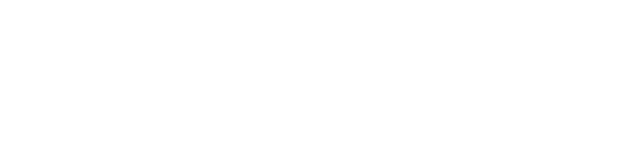
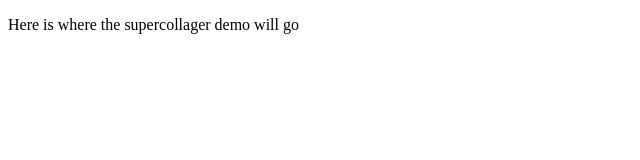
Before and after one commit to chgagnon/supercollager, a plain HTML site: page docs/index.html in a window 1280 px wide. Shown: the whole page, without its empty margins (0-640 px from the left). Drawn offline with Linux system fonts and the light colour scheme.

Commit message:
Put text on demo site

```diff
--- a/docs/index.html
+++ b/docs/index.html
@@ -1,3 +1,4 @@
 <!DOCTYPE html>
 <html lang="en">
+<p> Here is where the supercollager demo will go </p>
 </html>
```
